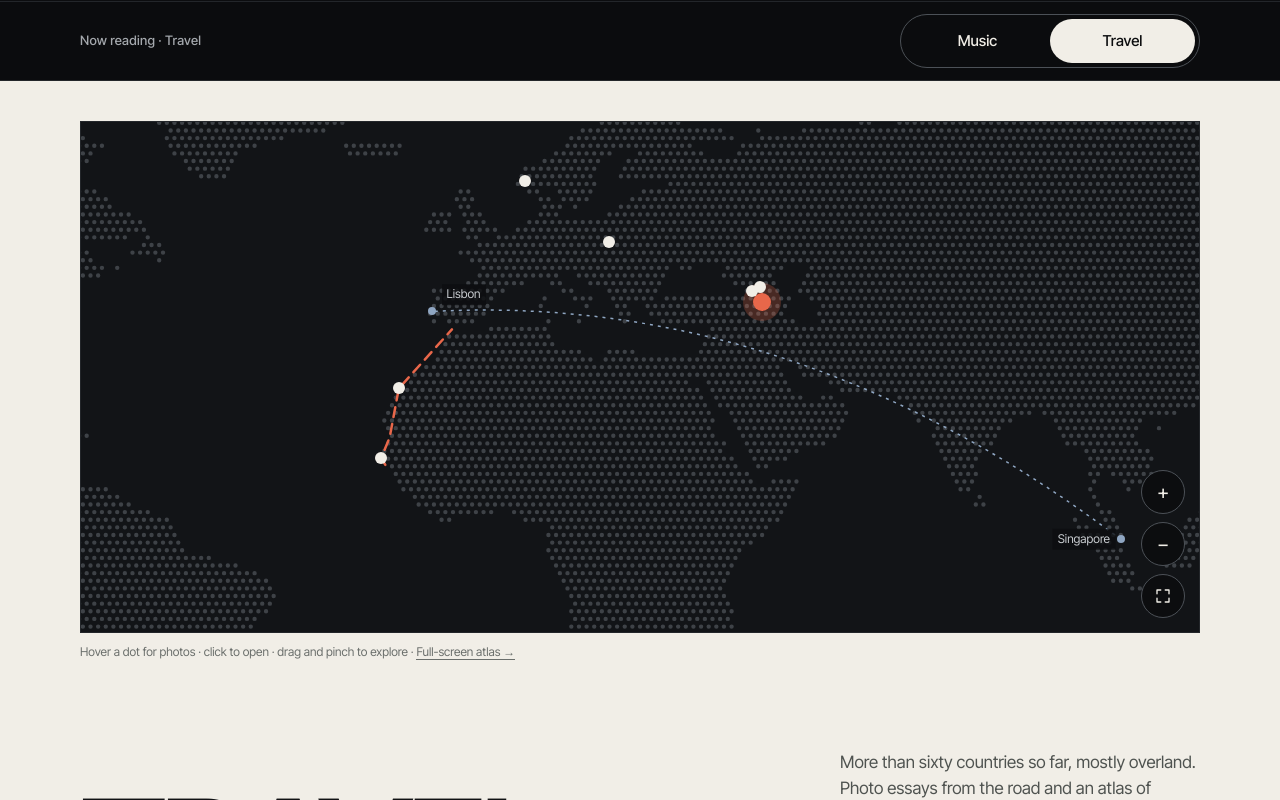
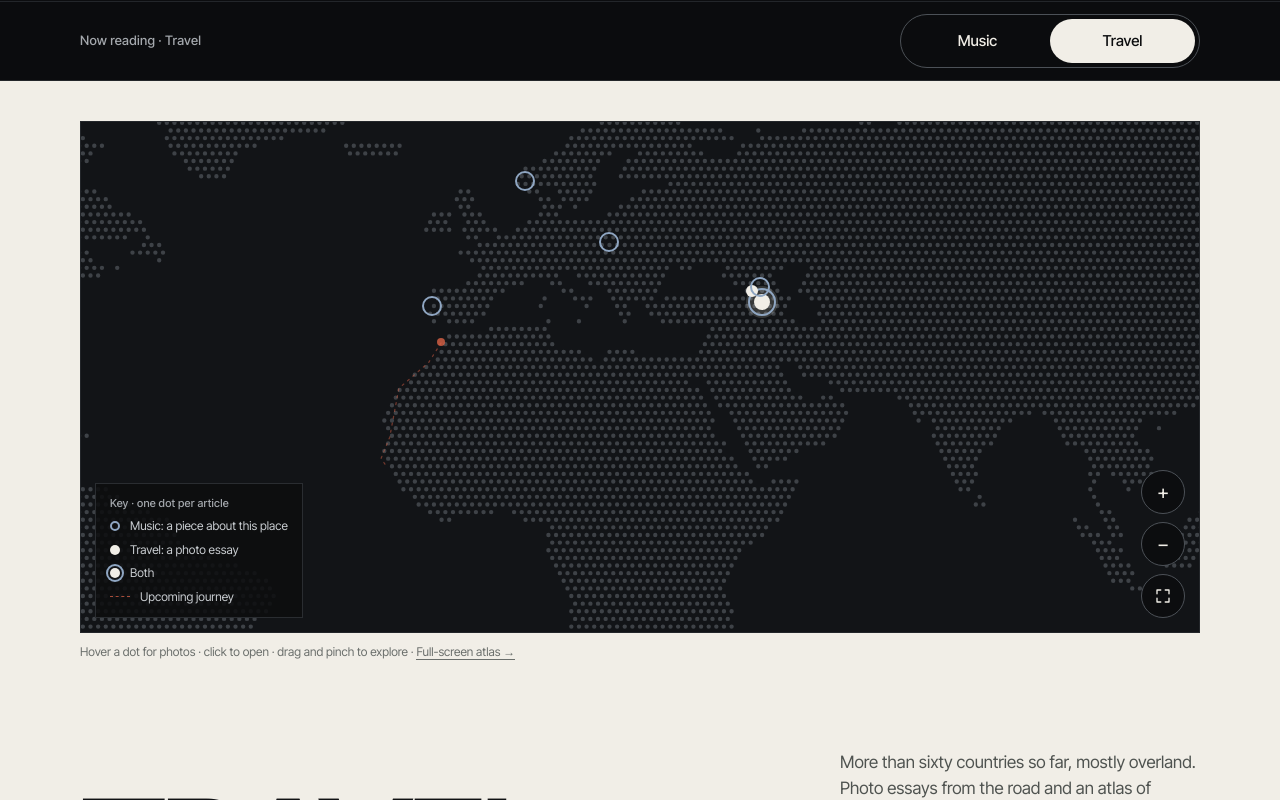
Before and after one commit to shaunjithompson/two-worlds, a plain HTML site: page index.html in a window 1280 px wide. Both pictures are taken after a click on the button 926 px from the left and 779 px from the top of the page. Shown: the part 1056-1856 px from the top of the page. Drawn offline with Linux system fonts and the light colour scheme.

Commit message:
Home map: restore dot types (music / travel / both / upcoming) and the key
Ported from the Two Worlds preview, where it was built but never pushed:
- each place has kinds: music, been (photo essay), next (upcoming journey); pins styled by kind
- map key in the corner; Nazaré replaces Cape Bojador for O Mar Novo
- upcoming journey starts at Casablanca, drawn faintly; Singapore-Lisbon line and city dots removed
- Georgia added as a travel dot

Co-Authored-By: Claude Opus 5.5 <noreply@anthropic.com>
Claude-Session: https://claude.ai/code/session_011W9MUxb553D8APyAHL5bHh

```diff
--- a/index.html
+++ b/index.html
@@ -171,6 +171,22 @@ h2.travel { margin: 0; font-weight: 600; font-size: clamp(72px, 11vw, 168px); li
 @media (max-width: 700px) { .map { height: 380px; } }
 .map-cap { margin: 10px 0 0; font-size: 12px; color: #6B6F6C; } .map-cap a { border-bottom: 1px solid currentColor; }
 
+/* map: one dot per article, styled by kind */
+.pin[aria-pressed="true"] i { width: 16px; height: 16px; background: var(--paper); box-shadow: 0 0 0 8px rgba(241,238,231,.16); }
+.pin.k-music::before { content: ""; position: absolute; width: 20px; height: 20px; box-sizing: border-box; border: 2px solid #8FA6C2; border-radius: 50%; transition: width .35s ease, height .35s ease; }
+.pin.k-music[aria-pressed="true"]::before, .pin.k-music.hot::before { width: 28px; height: 28px; }
+.pin.k-music:not(.k-been):not(.k-next) i { width: 0; height: 0; box-shadow: none; }
+.pin.k-next i, .pin.k-next[aria-pressed="true"] i { width: 8px; height: 8px; background: rgba(232,103,74,.75); box-shadow: none; }
+.pin.k-next.hot i { width: 11px; height: 11px; }
+.legend { position: absolute; left: 14px; bottom: 14px; z-index: 5; display: flex; flex-direction: column; gap: 8px; padding: 12px 14px; background: rgba(12,13,15,.86); border: 1px solid #2A2D31; font-size: 12px; line-height: 1.3; color: #C9CDD1; pointer-events: none; }
+.legend > span { display: flex; align-items: center; gap: 10px; }
+.legend .lg-t { font-size: 11px; font-weight: 500; letter-spacing: .02em; color: #A4A8AD; }
+.legend .lg-sym { flex: 0 0 auto; width: 10px; height: 10px; box-sizing: border-box; border-radius: 50%; }
+.legend .lg-music { border: 2px solid #8FA6C2; }
+.legend .lg-been { background: #F1EEE7; }
+.legend .lg-both { background: #F1EEE7; box-shadow: 0 0 0 2px #121417, 0 0 0 4px #8FA6C2; }
+.legend .lg-next { width: 20px; height: 0; border-radius: 0; border-top: 1.5px dashed rgba(232,103,74,.7); }
+
 /* essay entry with a rolling carousel on hover */
 .essay { margin-top: 28px; display: flex; flex-wrap: wrap; background: var(--paper-2); }
 .roll { flex: 7 1 520px; position: relative; height: 520px; overflow: hidden; display: block; background: #DDD7CB; }
@@ -293,8 +309,13 @@ footer .fine { margin-top: 72px; padding-top: 20px; border-top: 1px solid var(--
         <div class="map" id="map">
           <canvas aria-hidden="true"></canvas>
           <div class="map-layer" id="map-layer">
-            <span class="city-dot" data-x="1480.8" data-y="392.4"></span><span class="city" data-x="1480.8" data-y="392.4" style="transform:translate(10px,-130%)">Lisbon</span>
-            <span class="city-dot" data-x="2459.8" data-y="716.3"></span><span class="city" data-x="2459.8" data-y="716.3" style="transform:translate(-110%,-50%)">Singapore</span>
+          </div>
+          <div class="legend" aria-label="Map key">
+            <span class="lg-t">Key · one dot per article</span>
+            <span><span class="lg-sym lg-music" aria-hidden="true"></span>Music: a piece about this place</span>
+            <span><span class="lg-sym lg-been" aria-hidden="true"></span>Travel: a photo essay</span>
+            <span><span class="lg-sym lg-both" aria-hidden="true"></span>Both</span>
+            <span><span class="lg-sym lg-next" aria-hidden="true"></span>Upcoming journey</span>
           </div>
           <div class="zoom">
             <button type="button" data-zoom="1" aria-label="Zoom in">+</button>
--- a/js/home.js
+++ b/js/home.js
@@ -3,29 +3,30 @@
 (function () {
   'use strict';
 
-  // Places on the map, by longitude and latitude in decimal degrees (west and south are negative).
+  // One dot per article, by longitude and latitude in decimal degrees (west and south are negative).
+  // kinds: 'music' = a piece is about this place · 'been' = a travel article · 'next' = an upcoming journey.
   var PLACES = [
     { id: 'armenia', name: 'Armenia', label: 'TRAVELLED AUGUST 2015 · PHOTO ESSAY',
       text: 'Photos from Armenia in August 2015, looked at again ten years on.',
-      img: 'assets/sevan-sunset.jpg', imgs: ['assets/sevan-sunset.jpg', 'assets/kapan-01.jpg', 'assets/goris-02.jpg', 'assets/sevanavank.jpg', 'assets/yer-07.jpg'], lon: 45.0, lat: 40.2, music: 'À la côte de la mer de Gegham', musicRow: 'row-gegham', journey: 'armenia-2015.html', journeyText: 'Read the photo essay' },
+      img: 'assets/sevan-sunset.jpg', imgs: ['assets/sevan-sunset.jpg', 'assets/kapan-01.jpg', 'assets/goris-02.jpg', 'assets/sevanavank.jpg', 'assets/yer-07.jpg'], lon: 45.0, lat: 40.2, kinds: ['been', 'music'], music: 'À la côte de la mer de Gegham', musicRow: 'row-gegham', journey: 'armenia-2015.html', journeyText: 'Read the photo essay' },
     { id: 'georgia', name: 'Georgia', label: 'TRAVELLED AUGUST 2015 · PHOTO ESSAY',
       text: 'Photos from Georgia in August 2015, from Tbilisi to the Black Sea.',
-      img: 'assets/tbilisi-cover.jpg', imgs: ['assets/tbilisi-cover.jpg', 'assets/tbilisi-06.jpg', 'assets/gori-02.jpg', 'assets/batumi-02.jpg', 'assets/batumi-01.jpg'], lon: 43.4, lat: 42.0, music: '', musicRow: '', journey: 'georgia-2015.html', journeyText: 'Read the photo essay' },
+      img: 'assets/tbilisi-cover.jpg', imgs: ['assets/tbilisi-cover.jpg', 'assets/tbilisi-06.jpg', 'assets/gori-02.jpg', 'assets/batumi-02.jpg', 'assets/batumi-01.jpg'], lon: 43.4, lat: 42.0, kinds: ['been'], music: '', musicRow: '', journey: 'georgia-2015.html', journeyText: 'Read the photo essay' },
     { id: 'journey', name: 'Morocco to The Gambia', label: 'NEXT JOURNEY · DEPARTS [DATE]',
-      text: 'Seven weeks down the Atlantic edge of the Sahara, written from the road.',
-      img: 'assets/dunes.jpg', lon: -17.4, lat: 14.7, music: '', musicRow: '', journey: 'morocco-to-the-gambia.html' },
-    { id: 'bojador', name: 'Cape Bojador', label: 'WESTERN SAHARA · 26.13° N, 14.50° W',
-      text: 'A cape on the Western Sahara coast, first rounded by a Portuguese ship in 1434. The next journey passes it on the road south.',
-      img: 'assets/coast.jpg', lon: -14.5, lat: 26.13, music: 'O Mar Novo: «As Vagas de Nazaré»', musicRow: 'row-marNovo', journey: 'morocco-to-the-gambia.html' },
+      text: 'Seven weeks from Casablanca down the Atlantic edge of the Sahara, written from the road.',
+      img: 'assets/dunes.jpg', lon: -7.59, lat: 33.57, kinds: ['next'], music: '', musicRow: '', journey: 'morocco-to-the-gambia.html' },
+    { id: 'nazare', name: 'Nazaré', label: 'PORTUGAL · 39.60° N, 9.07° W',
+      text: 'The great Atlantic winter waves that break off Nazaré.',
+      img: 'assets/coast.jpg', lon: -9.07, lat: 39.6, kinds: ['music'], music: 'O Mar Novo: «As Vagas de Nazaré»', musicRow: 'row-marNovo', journey: false },
     { id: 'darial', name: 'The Darial Gorge', label: 'CAUCASUS · 42.74° N, 44.62° E',
       text: 'Dar-e Alān, the old gate through the Caucasus, painted by Aivazovsky in 1868.',
-      img: 'assets/gorge.jpg', lon: 44.62, lat: 42.74, music: 'Overture: “Beyond the Darial Pass”', musicRow: 'row-darial', journey: false },
+      img: 'assets/gorge.jpg', lon: 44.62, lat: 42.74, kinds: ['music'], music: 'Overture: “Beyond the Darial Pass”', musicRow: 'row-darial', journey: false },
     { id: 'krakow', name: 'Kraków', label: 'POLAND · 50.06° N, 19.94° E',
       text: 'On 24 March 1794, in the Main Square, Tadeusz Kościuszko swore his oath to the nation and took up arms against the partitioning powers.',
-      img: 'assets/plain.jpg', lon: 19.94, lat: 50.06, music: 'Koncert „Elegia Kościuszki”', musicRow: 'row-kosciuszko', journey: false },
+      img: 'assets/plain.jpg', lon: 19.94, lat: 50.06, kinds: ['music'], music: 'Koncert „Elegia Kościuszki”', musicRow: 'row-kosciuszko', journey: false },
     { id: 'hardanger', name: 'Hardangerfjord', label: 'NORWAY · 60.10° N, 6.20° E',
       text: 'The fjord in Tidemand and Gude\'s painting Bridal Procession on the Hardangerfjord (1848).',
-      img: 'assets/coast.jpg', lon: 6.2, lat: 60.1, music: 'Forløp (Forløb)', musicRow: 'row-forlop', journey: false }
+      img: 'assets/coast.jpg', lon: 6.2, lat: 60.1, kinds: ['music'], music: 'Forløp (Forløb)', musicRow: 'row-forlop', journey: false }
   ];
   // The whole world, 180°W–180°E and 84°N–58°S, in map units (U per degree).
   var U = 26 / 3, LON0 = -180, LAT0 = 84, LAT1 = -58;
@@ -58,8 +59,8 @@
   // ---- build pins, chips and place images from PLACES ----
   PLACES.forEach(function (p) {
     var pin = document.createElement('button');
-    pin.type = 'button'; pin.className = 'pin'; pin.dataset.place = p.id;
-    pin.setAttribute('aria-label', p.name);
+    pin.type = 'button'; pin.className = 'pin' + p.kinds.map(function (k) { return ' k-' + k; }).join(''); pin.dataset.place = p.id;
+    pin.setAttribute('aria-label', p.name + ' (' + p.kinds.map(function (k) { return { music: 'music', been: 'travel', next: 'upcoming' }[k]; }).join(', ') + ')');
     var pt = mapPoint(p); pin.dataset.x = pt.x; pin.dataset.y = pt.y;
     pin.appendChild(document.createElement('i'));
     var label = document.createElement('span');
@@ -286,9 +287,8 @@
   }
   var dots = buildDots();
 
-  // Routes as lon, lat pairs. Overland: Singapore, a curve control point, Lisbon. Next: Tangier down to The Gambia.
-  var ROUTE_OVERLAND = [103.82, 1.35, 50, 42, -9.14, 38.72];
-  var ROUTE_NEXT = [-5.8, 35.8, -14.5, 26.13, -16, 18.1, -17.4, 14.7, -16.6, 13.45];
+  // The upcoming journey as lon, lat pairs: Casablanca down the coast to The Gambia. Drawn faintly so the articles lead.
+  var ROUTE_NEXT = [-7.59, 33.57, -9.6, 30.4, -14.5, 26.13, -16, 18.1, -17.4, 14.7, -16.6, 13.45];
   // Colours for the map on the dark stage: resting dots, pointer glow (oxide) and the one-off ring (pale indigo).
   var DOT = [62, 66, 71], GLOW = [232, 103, 74], RING = [143, 166, 194];
   function rx(lon) { return sx((lon - LON0) * U); }
@@ -331,12 +331,9 @@
       g.fillStyle = 'rgb(' + Math.round(DOT[0] + (T[0] - DOT[0]) * f2) + ',' + Math.round(DOT[1] + (T[1] - DOT[1]) * f2) + ',' + Math.round(DOT[2] + (T[2] - DOT[2]) * f2) + ')';
       g.beginPath(); g.arc(lit[k], lit[k + 1], r * (1 + 0.8 * f2), 0, 6.2832); g.fill();
     }
-    var L = ROUTE_OVERLAND, N = ROUTE_NEXT;
-    g.lineJoin = 'round'; g.lineCap = 'butt';
-    g.strokeStyle = '#8FA6C2'; g.lineWidth = 1.5; g.setLineDash([3, 5]); g.lineDashOffset = 0;
-    g.beginPath(); g.moveTo(rx(L[0]), ry(L[1])); g.quadraticCurveTo(rx(L[2]), ry(L[3]), rx(L[4]), ry(L[5])); g.stroke();
-    g.lineCap = 'round'; g.strokeStyle = '#E8674A'; g.lineWidth = 2.5; g.setLineDash([10, 7]);
-    g.lineDashOffset = reduce ? 0 : -((now % 1800) / 1800) * 34;
+    var N = ROUTE_NEXT;
+    g.lineJoin = 'round'; g.lineCap = 'round';
+    g.strokeStyle = 'rgba(232,103,74,0.45)'; g.lineWidth = 1.25; g.setLineDash([2, 5]); g.lineDashOffset = 0;
     g.beginPath(); g.moveTo(rx(N[0]), ry(N[1]));
     for (var m = 2; m < N.length; m += 2) g.lineTo(rx(N[m]), ry(N[m + 1]));
     g.stroke(); g.setLineDash([]);
```
